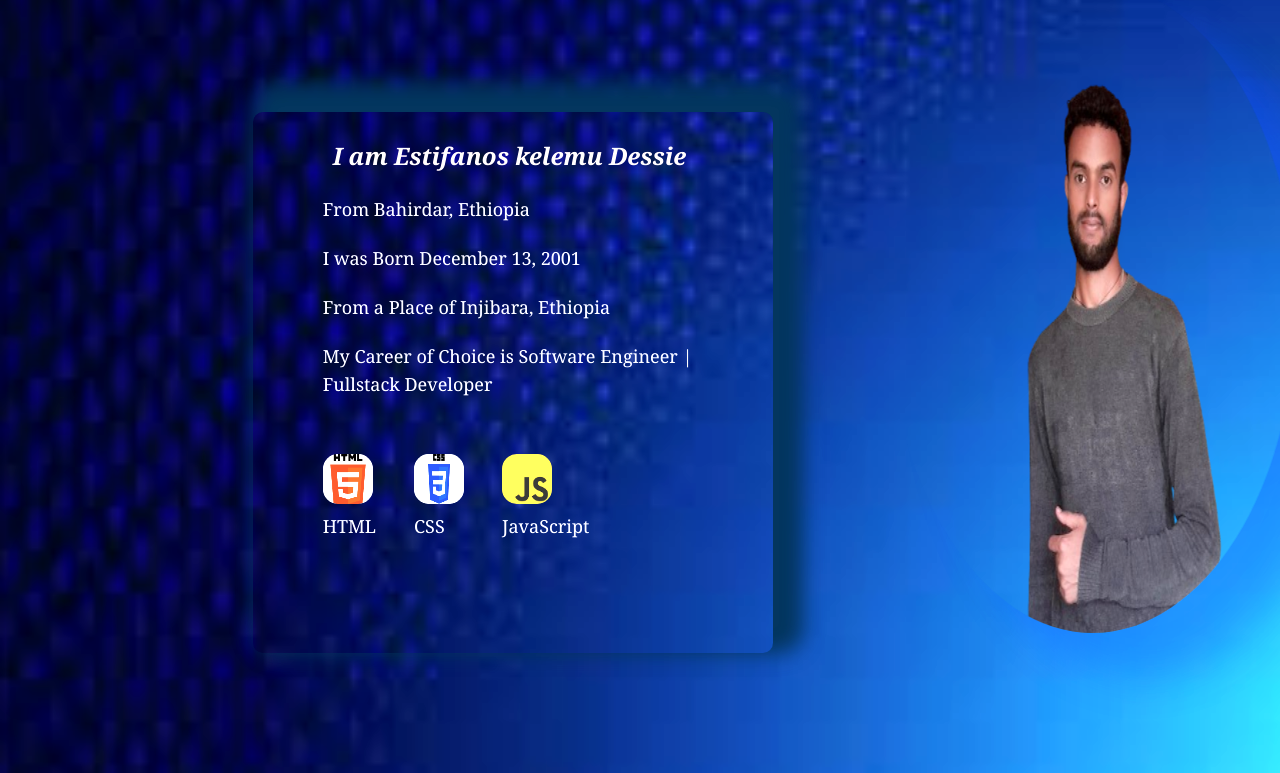
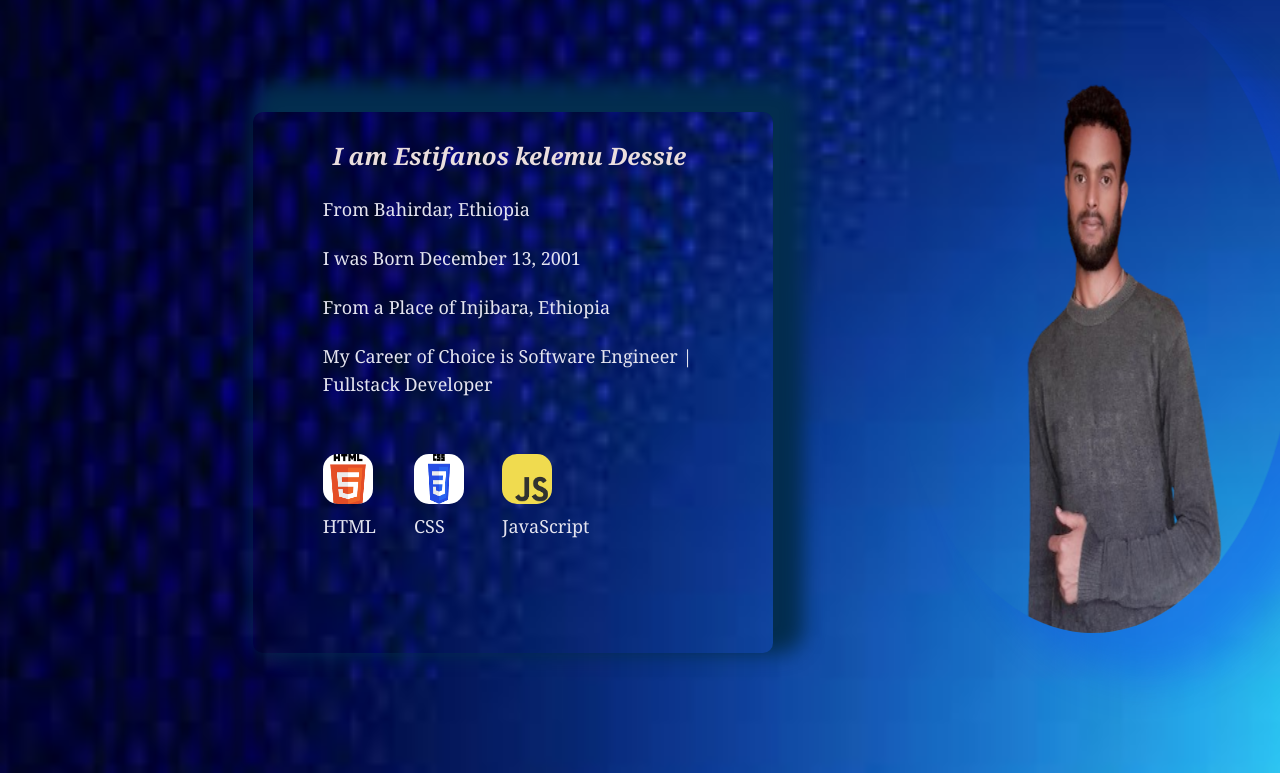
Before and after one commit to Estif4/Estifanos_BITSr01-prtfolio, a plain HTML site: page index.html in a window 1280 px wide. Shown: the part 93-866 px from the top of the page. Drawn offline with Linux system fonts and the light colour scheme; files whose address does not match are found by name.

Commit message:
Update project.css

```diff
--- a/project.css
+++ b/project.css
@@ -68,7 +68,6 @@ nav ul li a:hover {
 
 .profile-info {
     background-image: url(background_image/backimg.jpeg);
-  filter:brightness(1.2);
     background-repeat: no-repeat;
     background-size: cover;
     background-position: center;
```
